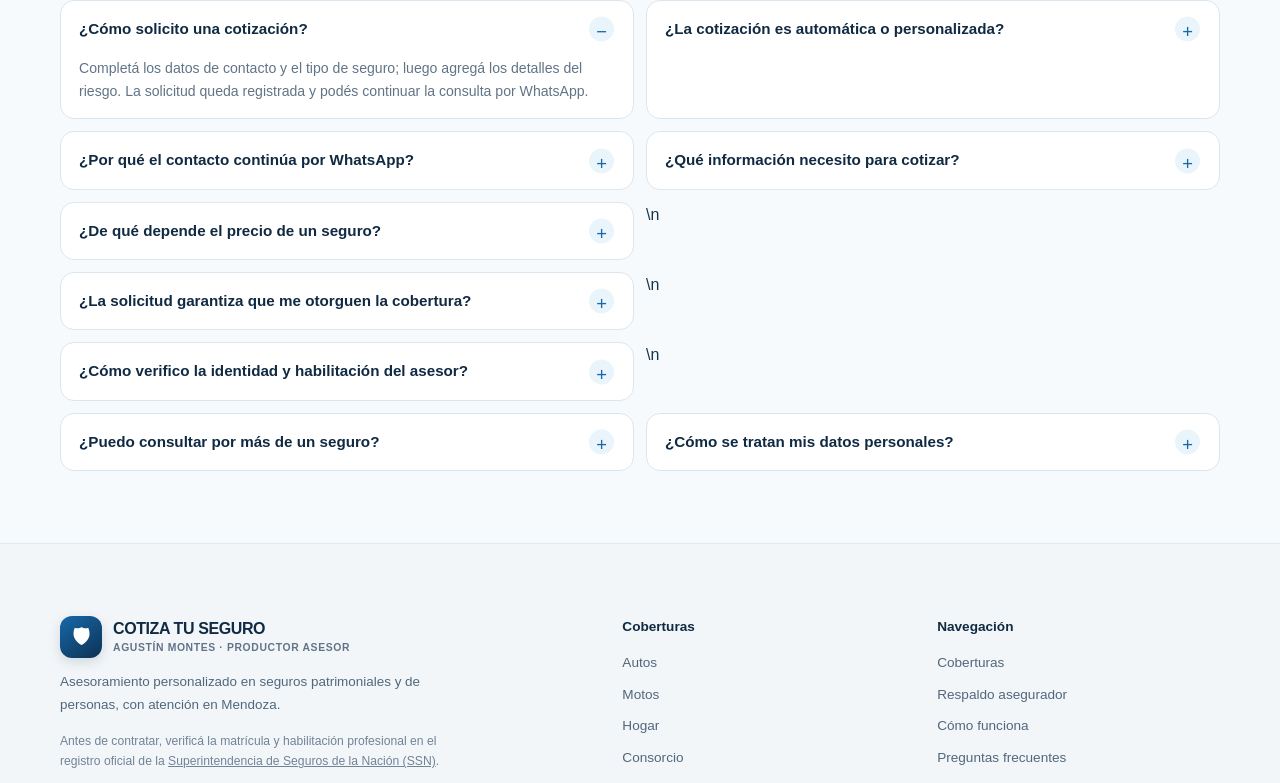
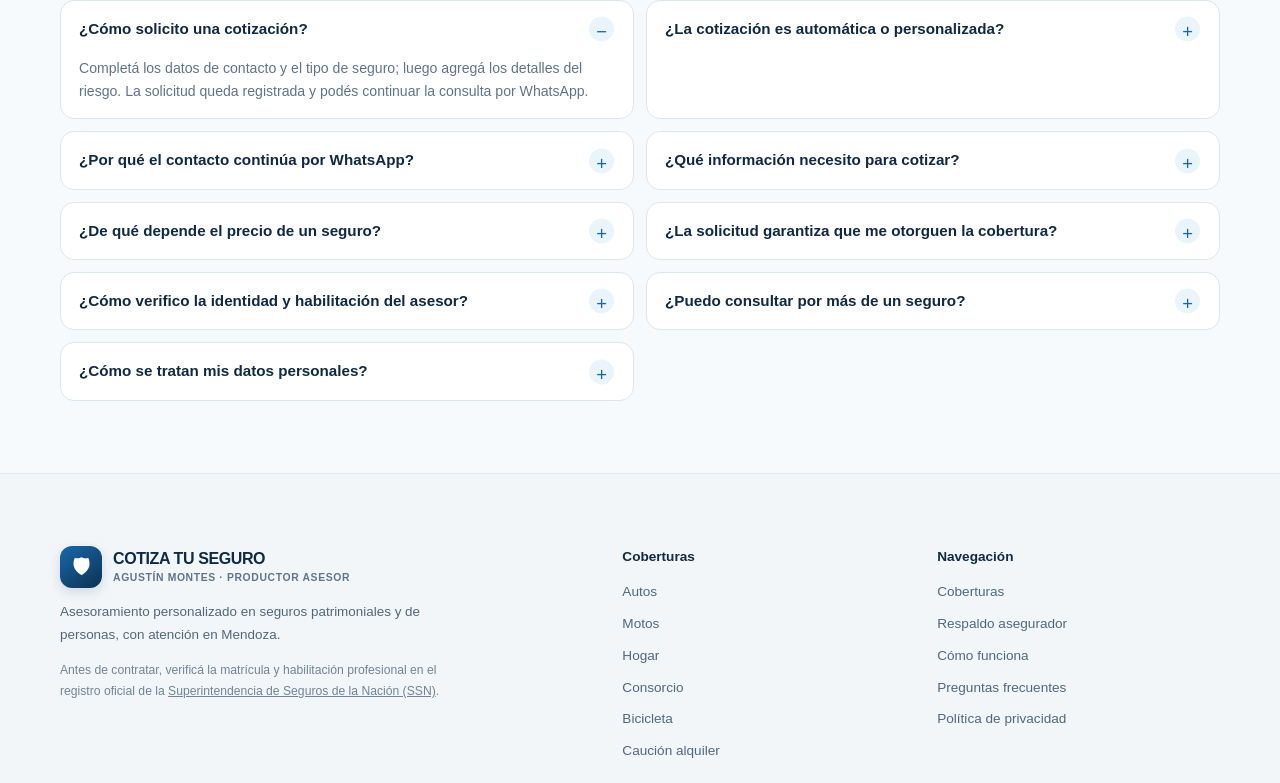
Before and after one commit to popnegro/cotizatuseguro, a Next.js app: page / in a window 1280 px wide. Shown: the part 3906-4689 px from the top of the page. Built offline with nearby package versions, Linux system fonts and the light colour scheme.

Commit message:
fix(content): format expanded FAQ markup

```diff
--- a/app/page.tsx
+++ b/app/page.tsx
@@ -506,7 +506,10 @@ export default function Home() {
           <details className="faq"><summary>¿La cotización es automática o personalizada?</summary><p>El formulario inicia el proceso; no emite una póliza ni confirma una tarifa automática. La propuesta depende del producto y de la evaluación correspondiente.</p></details>
           <details className="faq"><summary>¿Por qué el contacto continúa por WhatsApp?</summary><p>WhatsApp permite continuar la conversación directamente con el asesor. La apertura de la aplicación no confirma que el mensaje se haya enviado.</p></details>
           <details className="faq"><summary>¿Qué información necesito para cotizar?</summary><p>El formulario solicita datos de contacto y detalles que varían según el producto, como datos del vehículo, características del inmueble o información del alquiler. El asesor puede solicitar información adicional si es necesaria para evaluar el riesgo.</p></details>
-          <details className="faq"><summary>¿De qué depende el precio de un seguro?</summary><p>Depende del producto, las características del bien o riesgo, la suma asegurada, las coberturas solicitadas, los criterios de evaluación y las condiciones ofrecidas por cada aseguradora. El precio se confirma en la propuesta correspondiente.</p></details>\n          <details className="faq"><summary>¿La solicitud garantiza que me otorguen la cobertura?</summary><p>No. Enviar el formulario inicia una consulta y no equivale a contratar un seguro. La aceptación, el precio, los límites, las exclusiones y la vigencia dependen de la evaluación y de la documentación contractual aplicable.</p></details>\n          <details className="faq"><summary>¿Cómo verifico la identidad y habilitación del asesor?</summary><p>Antes de contratar, solicitá los datos profesionales y verificá la matrícula y habilitación en el <a href="https://www.argentina.gob.ar/superintendencia-de-seguros/mercado-asegurador/productor-asesor-de-seguros" target="_blank" rel="noreferrer">registro oficial de la SSN</a>. El envío del formulario no confirma una credencial ni una póliza.</p></details>\n          <details className="faq"><summary>¿Puedo consultar por más de un seguro?</summary><p>Sí. Podés generar una solicitud por cada producto para mantener cada consulta identificada.</p></details>
+          <details className="faq"><summary>¿De qué depende el precio de un seguro?</summary><p>Depende del producto, las características del bien o riesgo, la suma asegurada, las coberturas solicitadas, los criterios de evaluación y las condiciones ofrecidas por cada aseguradora. El precio se confirma en la propuesta correspondiente.</p></details>
+          <details className="faq"><summary>¿La solicitud garantiza que me otorguen la cobertura?</summary><p>No. Enviar el formulario inicia una consulta y no equivale a contratar un seguro. La aceptación, el precio, los límites, las exclusiones y la vigencia dependen de la evaluación y de la documentación contractual aplicable.</p></details>
+          <details className="faq"><summary>¿Cómo verifico la identidad y habilitación del asesor?</summary><p>Antes de contratar, solicitá los datos profesionales y verificá la matrícula y habilitación en el <a href="https://www.argentina.gob.ar/superintendencia-de-seguros/mercado-asegurador/productor-asesor-de-seguros" target="_blank" rel="noreferrer">registro oficial de la SSN</a>. El envío del formulario no confirma una credencial ni una póliza.</p></details>
+          <details className="faq"><summary>¿Puedo consultar por más de un seguro?</summary><p>Sí. Podés generar una solicitud por cada producto para mantener cada consulta identificada.</p></details>
           <details className="faq"><summary>¿Cómo se tratan mis datos personales?</summary><p>Consultá la <a href="/privacidad">política de privacidad</a> antes de enviar tus datos. La solicitud se procesa para gestionar la cotización.</p></details>
         </div></div></section>
       </main>
```
